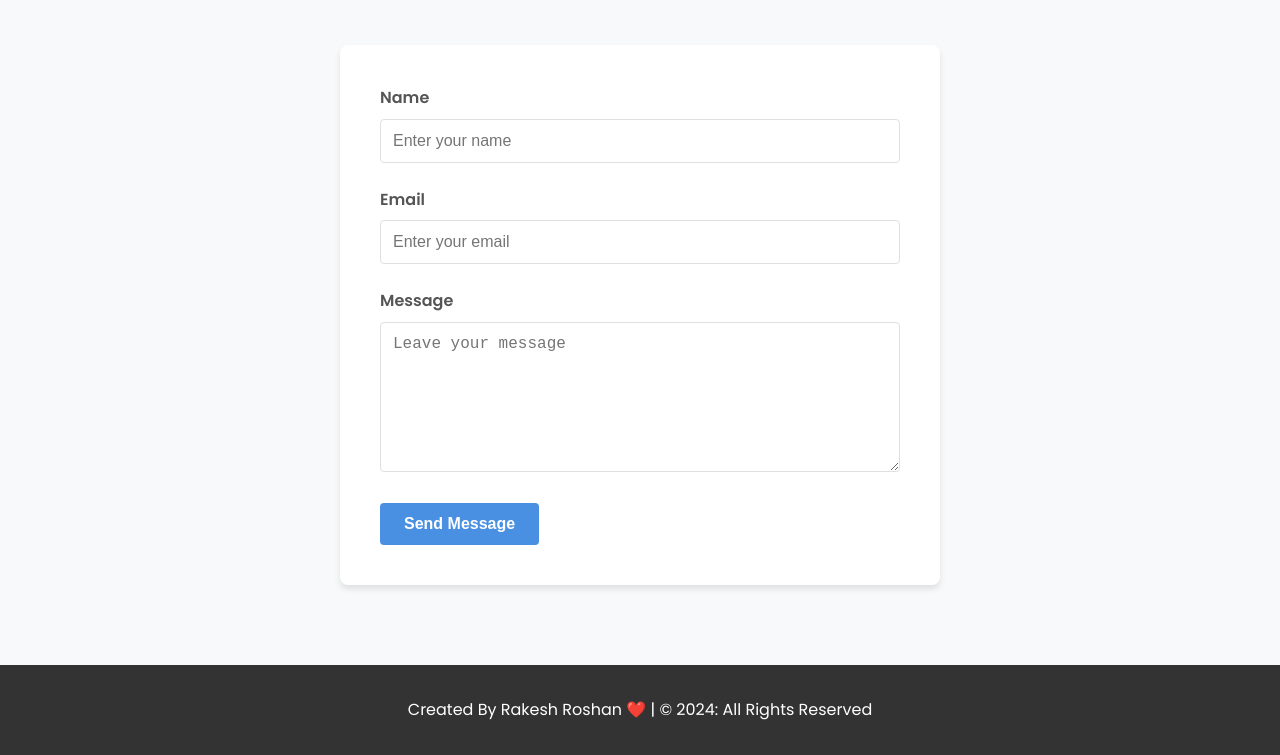
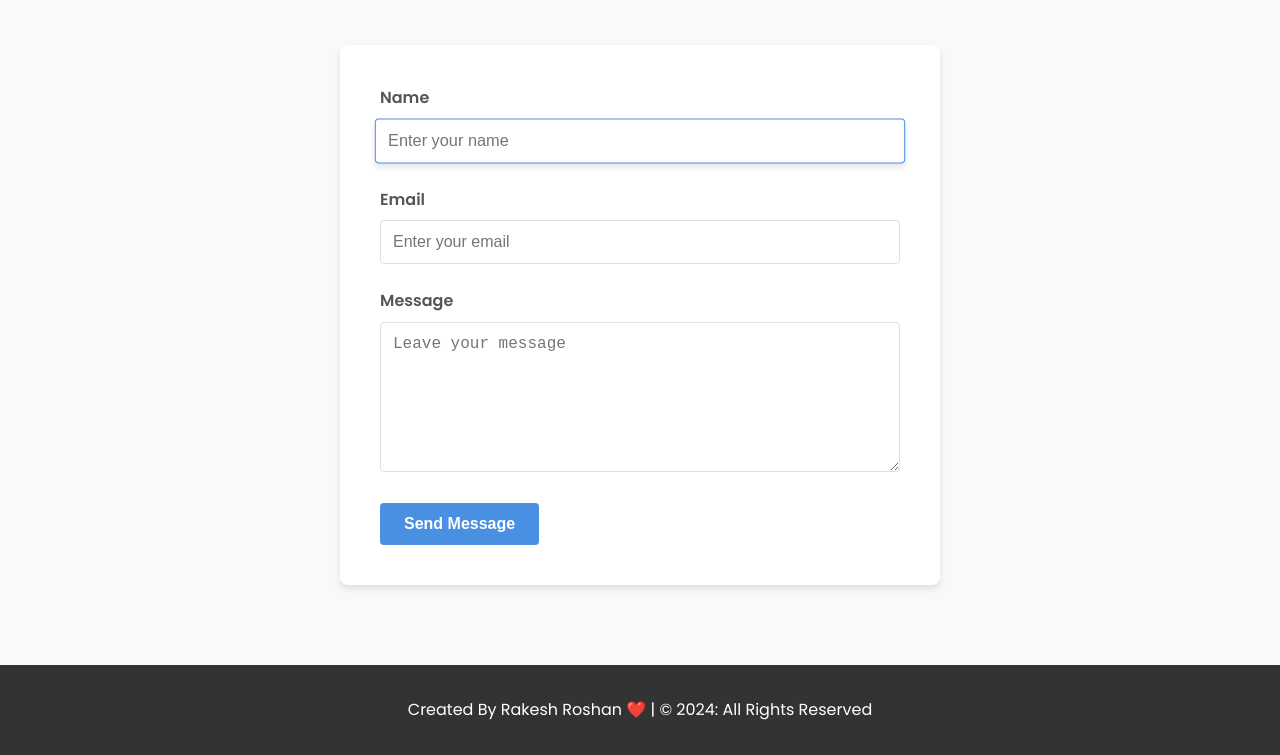
Before and after one commit to swapnilyadv/Eventica, a plain HTML site: page assets/contact/contact.html in a window 1280 px wide. In both pictures the pointer is over the input "Name". Shown: the part 166-921 px from the top of the page. Drawn offline with Linux system fonts and the light colour scheme; files whose address does not match are found by name.

Commit message:
Enhanced the contact form field interactions (#32)

```diff
--- a/assets/contact/contact.css
+++ b/assets/contact/contact.css
@@ -37,7 +37,15 @@ textarea {
     border: 1px solid #e0e0e0;
     border-radius: 4px;
     font-size: 16px;
-    transition: border-color 0.3s ease;
+    transition: border-color 0.3s ease, transform 0.3s ease, box-shadow 0.3s ease;
+}
+
+input[type="text"]:hover,
+input[type="email"]:hover,
+textarea:hover {
+    border-color: var(--primary-color);
+    transform: scale(1.02);
+    box-shadow: 0 4px 6px rgba(0, 0, 0, 0.1);
 }
 
 input[type="text"]:focus,
@@ -45,6 +53,8 @@ input[type="email"]:focus,
 textarea:focus {
     outline: none;
     border-color: var(--primary-color);
+    transform: scale(1.03);
+    box-shadow: 0 4px 8px rgba(0, 0, 0, 0.2);
 }
 
 textarea {
```
